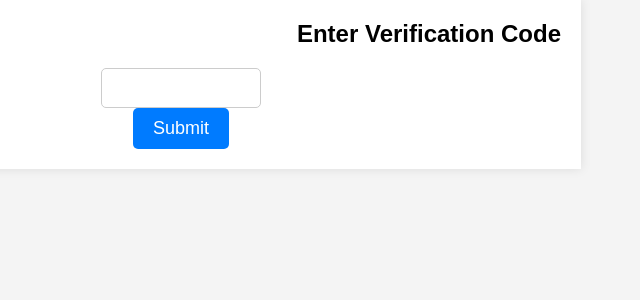
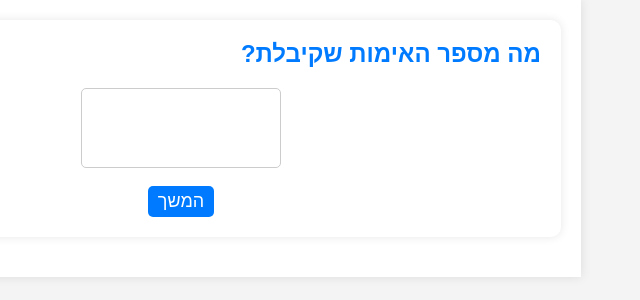
Before and after one commit to adisharabani/hakol-beseder, a Flask app: template templates/login.html in a window 1280 px wide. Shown: the top 300 px of the page, without its empty margins (459-1099 px from the left). Run offline with Flask 3, Linux system fonts and the light colour scheme; the template is opened without the code that fills it: most values are stand-ins (such as "Sample title", 1, 10 or a date in 2020).

Commit message:
Improved UI for iOS

```diff
--- a/app.py
+++ b/app.py
@@ -250,4 +250,4 @@
     return "OK"
 
 if __name__ == '__main__':
-    app.run()
+    app.run(host="0.0.0.0", port=3001)
--- a/static/css/styles.css
+++ b/static/css/styles.css
@@ -31,6 +31,7 @@
 h1 {
     font-size: 24px;
     margin-bottom: 20px;
+    color:#007BFF;
 }
 
 /* Style the form */
@@ -65,9 +66,9 @@
 
 /* Style the verification code input */
 .verification-code {
-    width: 160px;
-    height: 40px;
-    font-size: 24px;
+    width: 200px;
+    height: 80px;
+    font-size: 48px;
     text-align: center;
     border: 1px solid #ccc;
     border-radius: 5px;
@@ -76,7 +77,7 @@
 /* Style the Submit button */
 button {
     font-size: 18px;
-    padding: 10px 20px;
+    padding: 5px 10px;
     background-color: #007BFF;
     color: #fff;
     border: none;
@@ -184,8 +185,8 @@
     display: flex;
     justify-content: center;
     align-items: center;
-    width: 300px; /* Adjust the size of the circle */
-    height: 300px; /* Adjust the size of the circle */
+    width: 30vw; /* Adjust the size of the circle */
+    height: 30vw; /* Adjust the size of the circle */
     background-color: #ccc; /* Circle background color */
     border-radius: 50%; /* Make it circular */
     margin: 10px; /* Adjust the margin as needed */
@@ -200,19 +201,19 @@
 
 .thumb[is_ok='True'] .circle::after {
     content:"👍";
-    font-size: 108px; /* Adjust the size of the icon */
-    margin-top:-20px;
+    font-size: 13vw; /* Adjust the size of the icon */
+    margin-top:-2vw;
 }
 .thumb[is_ok='True']::after {
     content:"כן";
-    font-size: 54px; /* Adjust the size of the icon */
+    font-size: 13vw; /* Adjust the size of the icon */
 }
 .thumb[is_ok='False'] .circle::after {
     content:"👎";
-    margin-top:+20px;
-    font-size: 108px; /* Adjust the size of the icon */
+    margin-top:2vw;
+    font-size: 13vw; /* Adjust the size of the icon */
 }
 .thumb[is_ok='False']::after {
     content:"לא";
-    font-size: 54px; /* Adjust the size of the icon */
+    font-size: 13vw; /* Adjust the size of the icon */
 }
--- a/templates/login.html
+++ b/templates/login.html
@@ -8,24 +8,29 @@
 </head>
 <body>
     <div class="container">
+      <div class="groups">
+         <div>
       {%if not phone_number %}
-        <h1>Enter Your Phone Number</h1>
+         <h1 style='text-align:center'>💬👌<h1>
+        <h1>היי, מה מספר הטלפון שלך?</h1>
         <form action="login" method="POST">
-            <label for="phone_number">Phone Number:{{ phone_number }}</label>
-            <input type="tel" id="phone_number" name="phone_number" placeholder="לדוגמא 0544-000-000" required>
-            <button type="submit">Submit</button>
+            <input type="tel" id="phone_number" name="phone_number" placeholder="מספר טלפון" required>
+            <button type="submit">המשך</button>
         </form>
       {%else%}
-        <h1>Enter Verification Code</h1>
+        <h1>מה מספר האימות שקיבלת?</h1>
         <form action="login" method="POST">
             <div class="verification-code-container">
                 <input type="hidden" value="{{ phone_number }}" name="phone_number" id="phone_number" />
-                <input type="number" inputmode="numeric" pattern="[0-9]*" id="verification_code" name="verification_code" class="verification-code" maxlength="4" required>
+                <input type="text" inputmode="numeric" pattern="[0-9]*" id="verification_code" name="verification_code" class="verification-code" maxlength="6" required enterkeyhint="send">
             </div>
-            <button type="submit">Submit</button>
+                            <br />
+
+            <button type="submit">המשך</button>
         </form>
       {%endif%}
-
+   </div>
+      </div>
     </div>
 </body>
 </html>
```
Also changed, not shown: templates/main.html (+5 -5 lines).
